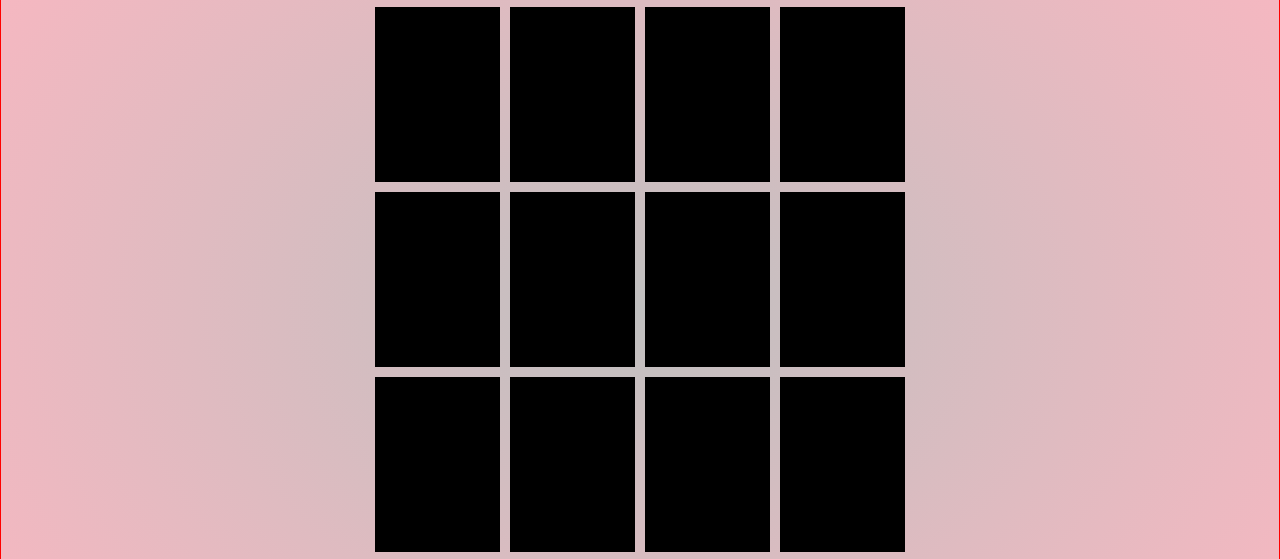
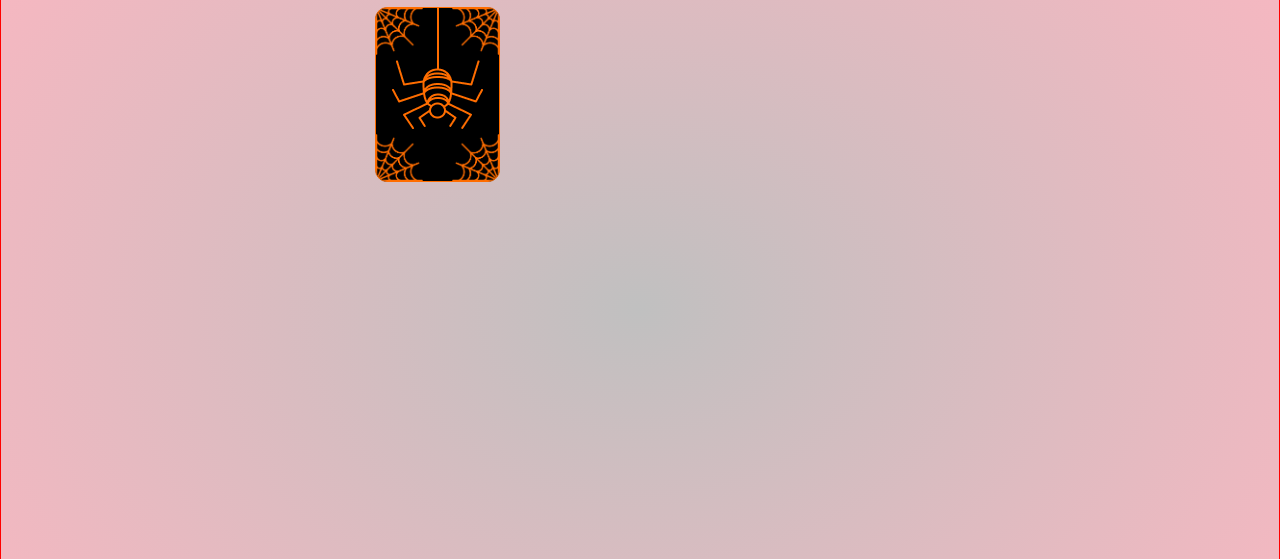
Before and after one commit to Kaak99/MemoryDW, a plain HTML site: page index.html in a window 1280 px wide. Shown: the part 169-728 px from the top of the page. Drawn offline with Linux system fonts and the light colour scheme; a web font is replaced by a local one.

```diff
--- a/index.html
+++ b/index.html
@@ -32,7 +32,26 @@
 
     </div>
 
-    <div class="card"></div>
+    <div class="card visible">
+      <div class="card-back card-face">
+        <img class="cob-web cob-web-top-left" src="/images/Cobweb.png" alt="cobweb">
+        <img class="cob-web cob-web-top-right" src="/images/Cobweb.png" alt="cobweb">
+        <img class="cob-web cob-web-bottom-left" src="/images/Cobweb.png" alt="cobweb">
+        <img class="cob-web cob-web-bottom-right" src="/images/Cobweb.png" alt="cobweb">
+        <img class="spider" src="/images/Spider.png" alt="cobweb">
+
+      </div>
+
+      <div class="card-front card-face">
+        <img class="cob-web cob-web-top-left" src="/images/CobwebGrey.png" alt="cobweb">
+        <img class="cob-web cob-web-top-right" src="/images/CobwebGrey.png" alt="cobweb">
+        <img class="cob-web cob-web-bottom-left" src="/images/CobwebGrey.png" alt="cobweb">
+        <img class="cob-web cob-web-bottom-right" src="/images/CobwebGrey.png" alt="cobweb">
+        <img class="card-value" src="/images/Bat.png" alt="bat">
+
+      </div>
+    </div>
+
     <div class="card"></div>
     <div class="card"></div>
     <div class="card"></div>
--- a/style.css
+++ b/style.css
@@ -86,16 +86,115 @@ text-align: center;
     grid-gap: 10px;
     margin: 50px;
     justify-content: center;
+    perspective: 500px;
     }
 
 .card{
-background-color: black;
+/* background-color: black; */
 height: 175px;
 width: 125px;
+position: relative;
 /* margin: 10px; */
 
 
 }
+
+.card-face{
+    position: absolute;
+    width: 100%;
+    height: 100%;
+    display: flex;
+    justify-content: center;
+    align-items: center;
+    overflow: hidden;
+    backface-visibility: hidden;
+    border-radius: 12px;
+    border: solid 1px;
+    transition: transform 500ms ease-in-out;
+}
+
+.card:active .card-back{
+    transform: rotateY(180deg);
+}
+
+.card:active .card-front{
+    transform: rotateY(0);
+}
+
+.card-back{
+       background-color: black;
+    border-color: #ff6d00;
+ /*    transition: width 100ms ease-in-out, height 100ms ease-in-out;*/
+
+}
+
+.card-front:hover .cob-web{
+   width: 52px;
+   height: 52px;
+
+}
+
+.card-value{
+    transform: scale(.9);
+
+ }
+
+.card-front{
+    transform: rotateY(180deg);
+    background-color: #ffbb89;
+    border-color:#333 ;
+
+}
+
+.card-front:hover .card-value{
+    transform: scale(1);
+
+ }
+
+.cob-web{
+    position: absolute;
+    width: 47px;
+    height: 47px;
+
+}
+
+.cob-web-top-left{
+    transform: rotate(270deg);
+    top: 0;
+    left: 0;
+}
+
+.cob-web-top-right{
+    top: 0;
+    right: 0;
+}
+
+.cob-web-bottom-left{
+    transform: rotate(180deg);
+    bottom: 0;
+    left: 0;
+}
+
+.cob-web-bottom-right{
+    transform: rotate(90deg);
+    bottom: 0;
+    right: 0;
+}
+
+.spider{
+    align-self: flex-start;
+    transform: translateY(-10px);
+    transition: transform 100ms ease-in-out;
+
+}
+
+.card-back:hover .spider{
+    align-self: flex-start;
+    transform: translateY(0);
+
+
+}
+
 
 /*<!------------------------------HEADER----------------> */
 
```
Also changed, not shown: images/Bat.png (added).
